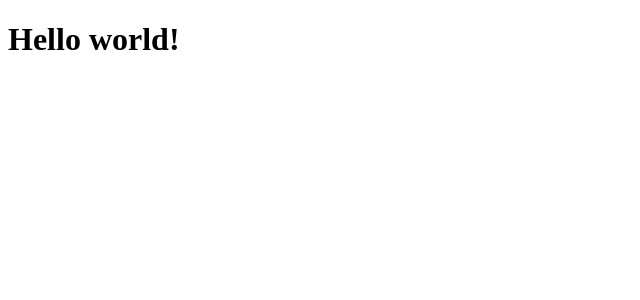
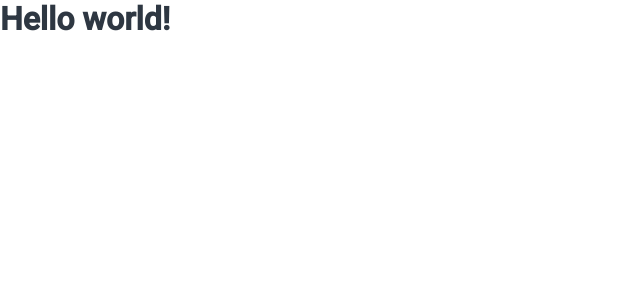
Before and after one commit to ericknathan/stone-currency, a React (Vite) app: page / in a window 1280 px wide. Shown: the top 300 px of the page, without its empty margins (0-640 px from the left). Built offline with nearby package versions, Linux system fonts and the light colour scheme.

Commit message:
feat: setup styled-components

```diff
--- a/src/App.tsx
+++ /dev/null
@@ -1,3 +0,0 @@
-export function App() {
-  return <h1>Hello world!</h1>;
-}
--- a/src/main.tsx
+++ b/src/main.tsx
@@ -1,6 +1,6 @@
 import React from 'react';
 import ReactDOM from 'react-dom/client';
-import { App } from './App';
+import { App } from './presentation/App';
 
 ReactDOM.createRoot(document.getElementById('root') as HTMLElement).render(
   <React.StrictMode>
--- /dev/null
+++ b/src/presentation/App.tsx
@@ -0,0 +1,9 @@
+import { StylesProvider } from "./styles/provider"
+
+export function App() {
+  return (
+    <StylesProvider>
+      <h1>Hello world!</h1>
+    </StylesProvider>
+  );
+}
--- /dev/null
+++ b/src/presentation/styles/global.ts
@@ -0,0 +1,29 @@
+import { createGlobalStyle } from 'styled-components';
+
+export const GlobalStyle = createGlobalStyle`
+  * {
+    margin: 0;
+    padding: 0;
+    border: none;
+    box-sizing: border-box;
+  }
+
+  *:focus {
+    outline: 2px solid ${({ theme }) => theme['primary-500']};
+    outline-offset: 2px;
+  }
+
+  body {
+    background-color: ${({ theme }) => theme.white};
+    color: ${({ theme }) => theme['accent-700']};
+  }
+
+  body, input, textarea, button {
+    font-family: 'Roboto', sans-serif;
+    font-weight: 400;
+    font-size: 1rem;
+
+    -webkit-font-smoothing: antialiased;
+    -moz-osx-font-smoothing: 'grayscale',
+  }
+`;
--- /dev/null
+++ b/src/presentation/styles/provider.tsx
@@ -0,0 +1,19 @@
+import { ReactNode } from 'react';
+import { ThemeProvider } from 'styled-components';
+
+import { defaultTheme } from './theme/default';
+import { GlobalStyle } from './global';
+
+interface StylesProviderProps {
+  children: ReactNode;
+}
+
+export function StylesProvider({ children }: StylesProviderProps) {
+  return (
+    <ThemeProvider theme={defaultTheme}>
+      <GlobalStyle />
+
+      {children}
+    </ThemeProvider>
+  )
+}
--- /dev/null
+++ b/src/presentation/styles/theme/default.ts
@@ -0,0 +1,11 @@
+export const defaultTheme = {
+  white: '#FFFFFF',
+
+  'accent-700': '#2E3742',
+  'accent-500': '#45505E',
+  'accent-300': '#6E7E90',
+  'accent-200': '#8C9CAD ',
+
+  'primary-500': '#00AB63',
+  'primary-700': '#008B57',
+}
```
Also changed, not shown: src/@types/styled-components.d.ts (added, +8 -0 lines).
